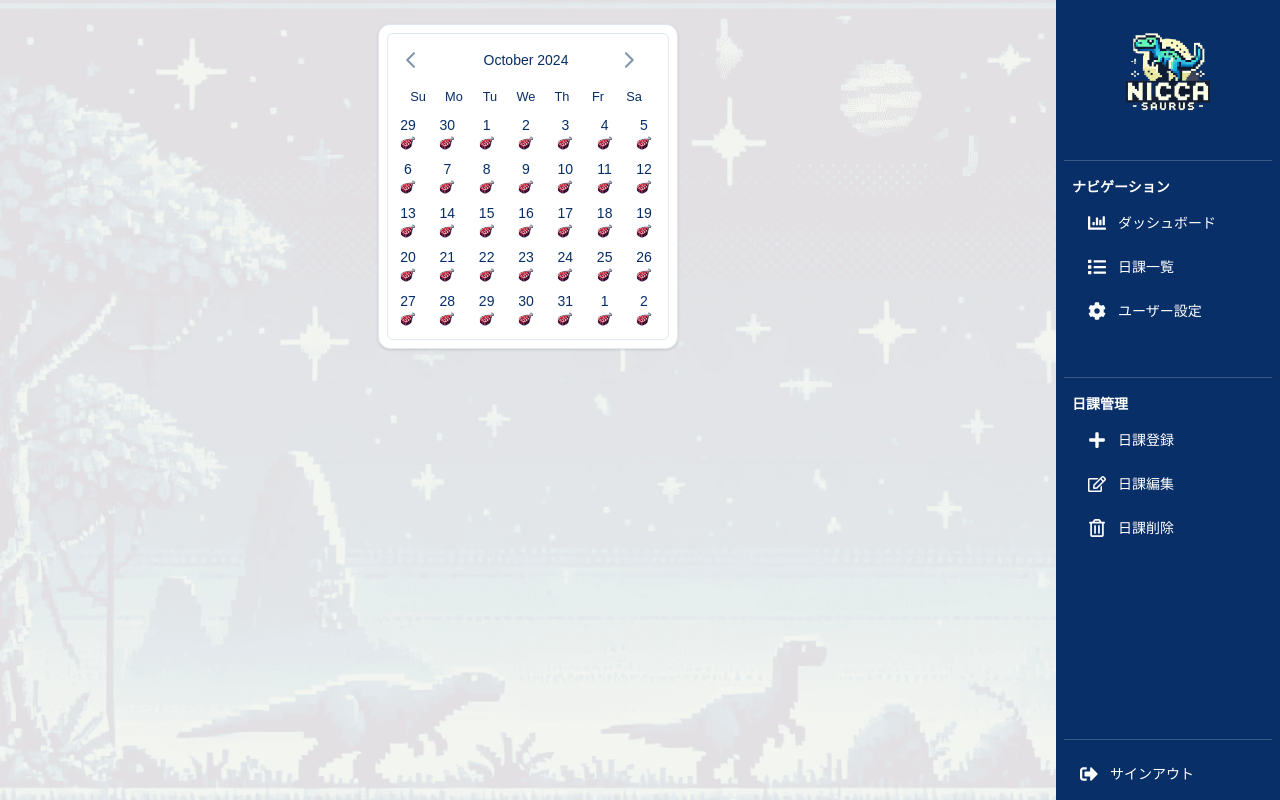
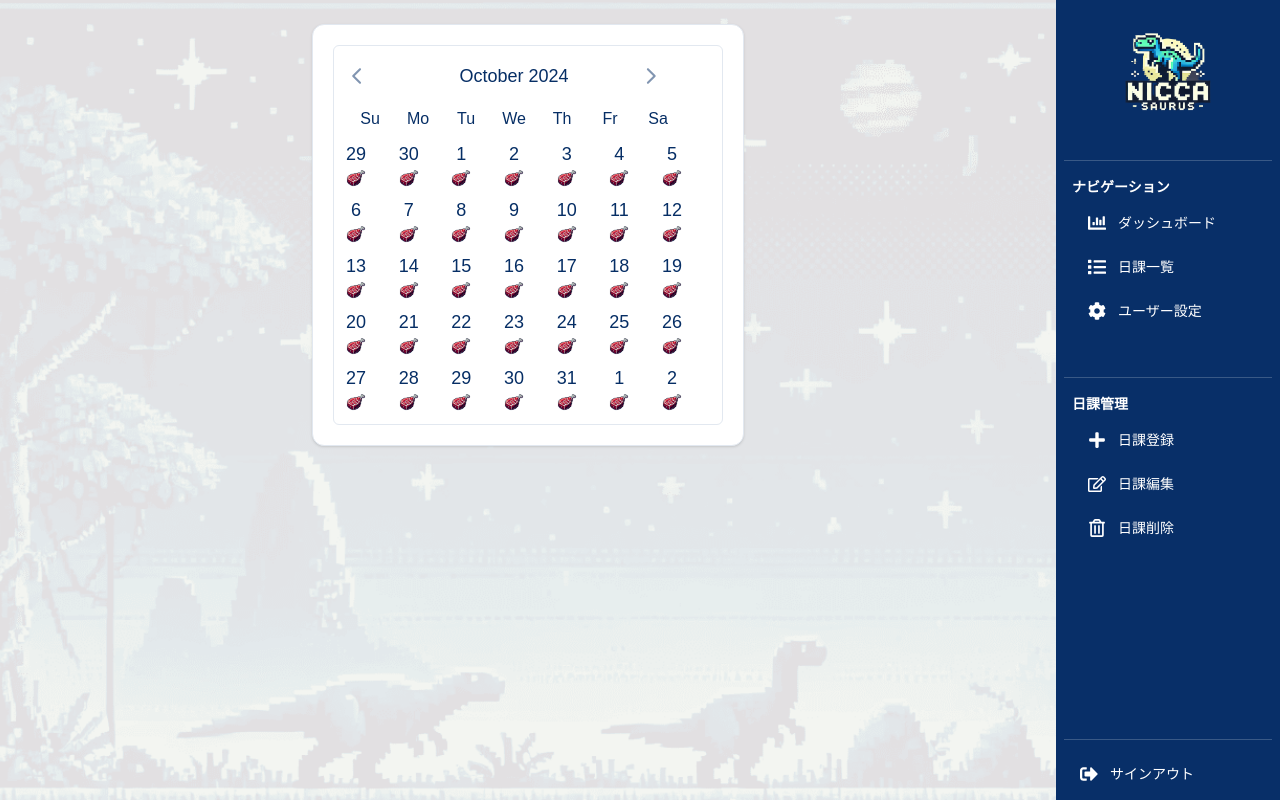
Before and after one commit to masuim/nicca-saurus-2, a Next.js app: page /main in a window 1280 px wide. Built offline with nearby package versions, Linux system fonts and the light colour scheme; a web font is replaced by a local one.

Commit message:
WIP | カレンダー調整

```diff
--- a/src/components/main/Dashboard/Calendar.tsx
+++ b/src/components/main/Dashboard/Calendar.tsx
@@ -10,8 +10,8 @@ export const CustomCalendar = () => {
   const [date, setDate] = useState<Date | undefined>(new Date())
 
   return (
-    <Card className="w-full max-w-xs mx-auto xs:max-w-[300px]">
-      <CardContent className="p-4  xs:p-2">
+    <Card className="w-full max-w-xs mx-auto xs:max-w-[300px] md:max-w-[360px] lg:max-w-[432px] transform md:scale-100 lg:scale-120 transition-transform duration-300">
+      <CardContent className="p-4 xs:p-2 md:p-5">
         <Calendar
           mode="single"
           selected={date}
@@ -19,13 +19,14 @@ export const CustomCalendar = () => {
           className="rounded-md border"
           components={{
             Day: ({ day, date }) => (
-              <div className="flex flex-col items-center justify-center w-full h-full ">
-                <div>{date.getDate()}</div>
+              <div className="flex flex-col items-center justify-center w-full h-full">
+                <div className="md:text-base lg:text-lg">{date.getDate()}</div>
                 <Image
                   src="/images/meat/meat-removebg.png"
                   alt="Meat"
                   width={16}
                   height={16}
+                  className="w-4 h-4 md:w-5 md:h-5"
                 />
               </div>
             ),
@@ -33,18 +34,18 @@ export const CustomCalendar = () => {
           classNames={{
             months: "flex flex-col sm:flex-row space-y-4 sm:space-x-4 sm:space-y-0",
             month: "space-y-4",
-            caption: "flex justify-center pt-1 relative items-center",
-            caption_label: "text-sm font-medium",
+            caption: "flex justify-center pt-1 relative items-center md:text-base lg:text-lg",
+            caption_label: "text-sm font-medium md:text-base lg:text-lg",
             nav: "space-x-1 flex items-center",
-            nav_button: "h-7 w-7 bg-transparent p-0 opacity-50 hover:opacity-100",
+            nav_button: "h-7 w-7 bg-transparent p-0 opacity-50 hover:opacity-100 md:h-8 md:w-8 lg:h-9 lg:w-9",
             nav_button_previous: "absolute left-1",
             nav_button_next: "absolute right-1",
-            table: " border-collapse space-y-1",
+            table: "border-collapse space-y-1",
             head_row: "flex",
-            head_cell: "text-muted-foreground rounded-md w-7 min-[320px]:w-adaptive-7-9 min-[360px]:w-9 font-normal text-[0.8rem]",
-            row: "flex  mt-2 justify-between",
-            cell: "text-center text-sm p-0 relative [&:has([aria-selected])]:bg-accent first:[&:has([aria-selected])]:rounded-l-md last:[&:has([aria-selected])]:rounded-r-md focus-within:relative focus-within:z-20",
-            day: "h-9 w-7 min-[320px]:w-adaptive-7-9 min-[360px]:w-9 p-0 font-normal aria-selected:opacity-100",
+            head_cell: "text-muted-foreground rounded-md w-7 min-[320px]:w-adaptive-7-9 min-[360px]:w-9 font-normal text-[0.8rem] md:text-sm lg:text-base md:w-10 lg:w-12",
+            row: "flex mt-2 justify-between",
+            cell: "text-center text-sm p-0 relative [&:has([aria-selected])]:bg-accent first:[&:has([aria-selected])]:rounded-l-md last:[&:has([aria-selected])]:rounded-r-md focus-within:relative focus-within:z-20 md:text-base lg:text-lg",
+            day: "h-9 w-7 min-[320px]:w-adaptive-7-9 min-[360px]:w-9 p-0 font-normal aria-selected:opacity-100 md:h-10 md:w-10 lg:h-12 lg:w-12",
             day_selected: "bg-primary text-primary-foreground hover:bg-primary hover:text-primary-foreground focus:bg-primary focus:text-primary-foreground",
             day_today: "bg-accent text-accent-foreground",
             day_outside: "text-muted-foreground opacity-50 aria-selected:bg-accent/50 aria-selected:text-muted-foreground aria-selected:opacity-30",
```
